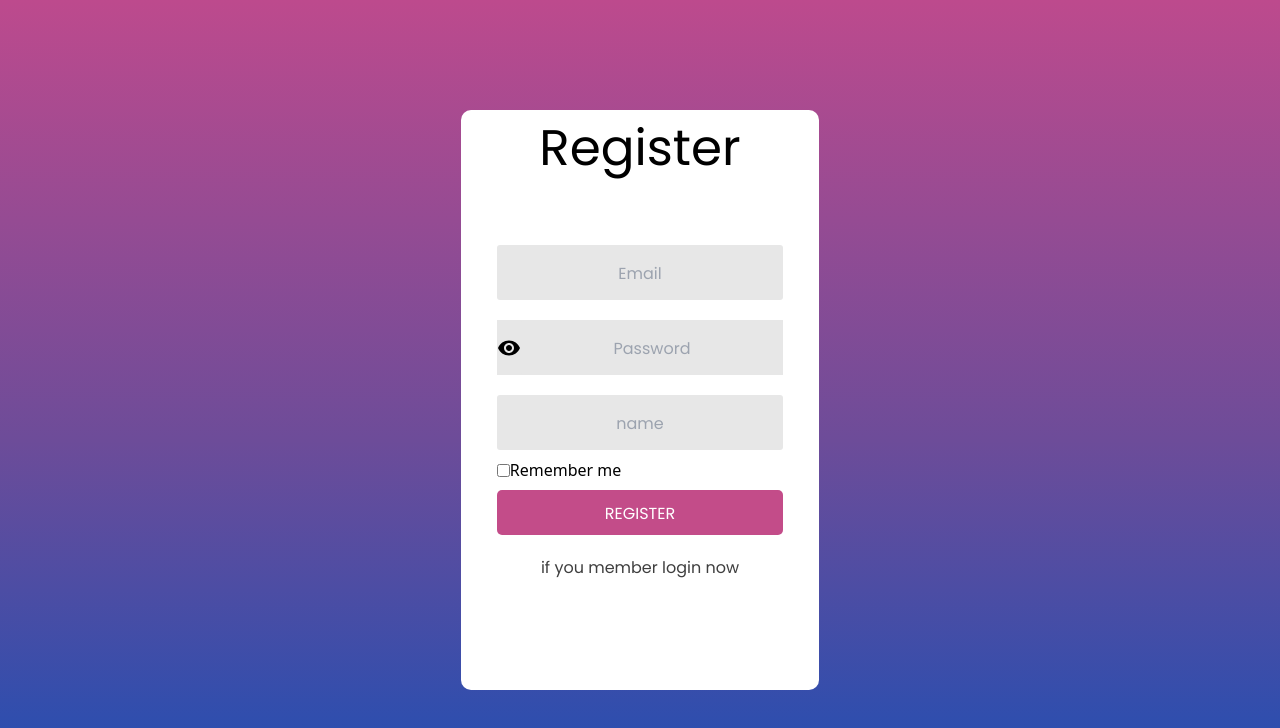
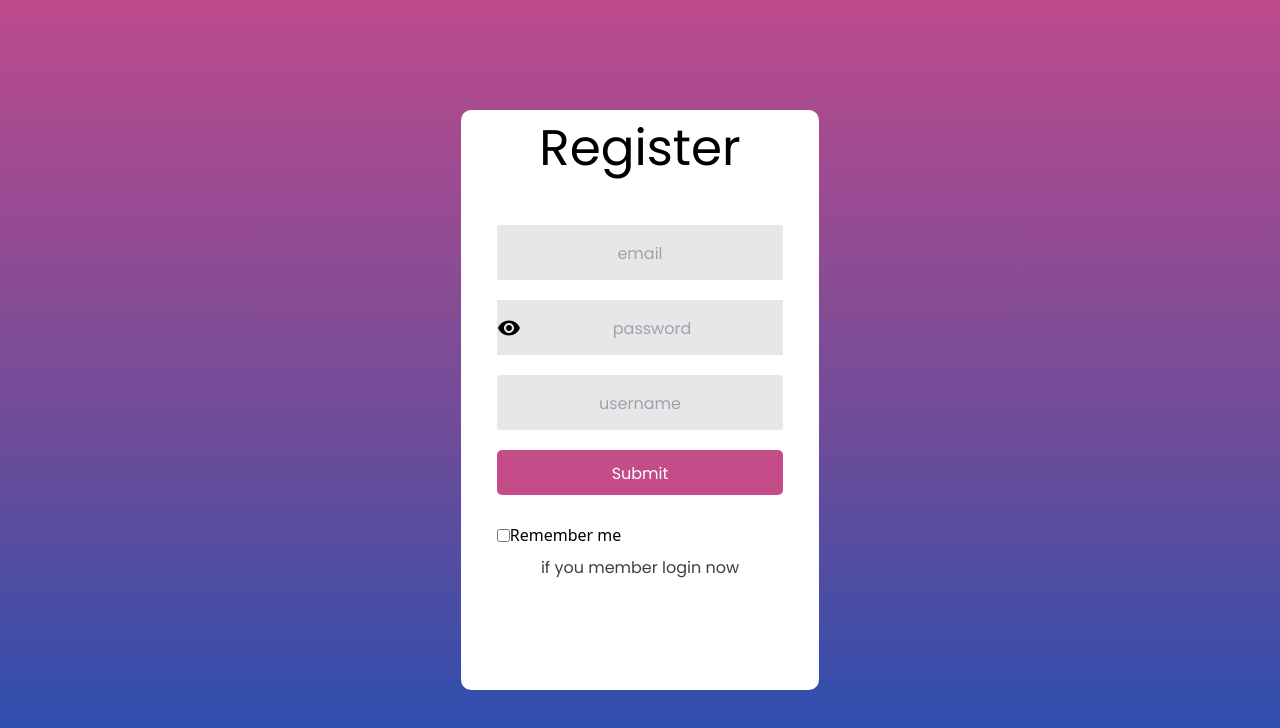
Before and after one commit to outlaw-js/Movie-WebSite, a React (Create React App) app: page /register in a window 1280 px wide. Shown: the top 728 px of the page. Built offline with nearby package versions, Linux system fonts and the light colour scheme.

Commit message:
validate form register

```diff
--- a/src/Components/Register/Register.js
+++ b/src/Components/Register/Register.js
@@ -4,9 +4,8 @@ import { Link, useNavigate } from "react-router-dom";
 import { toast, ToastContainer } from "react-toastify";
 import 'react-toastify/dist/ReactToastify.css';
 import VisibilityIcon from '@mui/icons-material/Visibility';
+import { Formik ,useFormik} from "formik";
 
-// import "./font/font.css";
-// import Header from "./Header";
 import {
   LoginBox,
   buttonFormStyle,
@@ -17,6 +16,7 @@ import {
   pushToLogOrReg,
   divContainerFlex,
 } from "../Login/LoginStyle";
+
 const Register = () => {
   const [showPassword, setShowPassword] = useState(true);
 
@@ -24,12 +24,40 @@ const Register = () => {
   const pushToLogin = () => {
     navigate(`/login`);
   };
-  const submitForm = () => {
 
-    const body1 = {
-      email: emailUser,
-      fullname: username,
-      password: passwordUser,
+  return (
+    <>
+        <div style={divContainer}>
+        <div style={LoginBox}>
+          <h1 style={titleForm}>Register</h1>
+          <Formik
+       initialValues={{ email: '', password: '',username:'' }}
+       validate={values => {
+         const errors = {};
+         if (!values.email) {
+           errors.email = 'Required';
+         }
+         if (values.password=="") {
+           errors.password = 'Required';
+         }
+         if (values.password.length <6 && values.password.length!==0) {
+           errors.password = 'The length is less than 5';
+         }
+         if (!values.username) {
+           errors.username = 'Required';
+         }
+          else if (
+           !/^[A-Z0-9._%+-]+@[A-Z0-9.-]+\.[A-Z]{2,}$/i.test(values.email)
+         ) {
+           errors.email = 'Invalid email address';
+         }
+         return errors;
+       }}
+       onSubmit={(values, { setSubmitting }) => {
+        const body1 = {
+      email: values.email,
+      fullname: values.username,
+      password: values.password,
     };
     const bodyJson = JSON.stringify(body1);
     axios
@@ -55,6 +83,7 @@ const Register = () => {
               navigate(`/login`);
             }, 4000);
         }
+        setSubmitting(true)
 
       })
       .catch((err) => {
@@ -69,44 +98,66 @@ const Register = () => {
           progress: undefined,
 
           });
-      });
-  };
+          setSubmitting(false)      });
+       }}
+     >
+       {({
+         values,
+         errors,
+         touched,
+         handleChange,
+         handleBlur,
+         handleSubmit,
+         isSubmitting,
+         /* and other goodies */
+       }) => (
+         <form onSubmit={handleSubmit} style={{width:"100%" ,display:"flex",alignItems:"center",flexDirection:"column"}}>
+         <div style={{position:"relative",width:"100%",display:"flex",justifyContent:"center",flexDirection:"column",alignItems:"center"}}>
 
-  const [emailUser, setEmailUser] = useState("");
-  const [passwordUser, setPasswordUser] = useState("");
-  const [username, setUsername] = useState("");
-  return (
-    <>
-        <div style={divContainer}>
-        <div style={LoginBox}>
-          <h1 style={titleForm}>Register</h1>
-          <div style={{ marginTop:"20px", width: "80%" }}>
-            <input
-              placeholder="Email"
-              style={inputStyle}
-              onChange={(e) => setEmailUser(e.target.value)}
-            ></input>
-          </div>
-          <div style={{ marginTop:"20px",background: "#E7E7E7",width: "80%",display:"flex",alignItems:"center",height:"55px" }}>
-          <VisibilityIcon onClick={()=>setShowPassword(!showPassword)}/>
+         <div style={{ width: "80%" }}>
 
-            <input
-            type={showPassword==false ?'password' :'text'}
-              placeholder="Password"
-              onChange={(e) => {
-                setPasswordUser(e.target.value);
-              }}
-              style={inputStyle}
-            />
+           <input style={inputStyle}
+             type="email"
+             name="email"
+             onChange={handleChange}
+             onBlur={handleBlur}
+             value={values.email}
+             placeholder="email"
+           />
+           {<span style={{color:"red"}}>{errors.email && touched.email && errors.email}</span>}
+         </div>
+         <div style={{ margin:"20px 0px 20px 0px" ,background: "#E7E7E7",width: "80%",display:"flex",alignItems:"center",height:"55px" }}>
+         <VisibilityIcon onClick={()=>setShowPassword(!showPassword)}/>
+           <input style={inputStyle}
+              type={showPassword==false ?'password' :'text'}
+             name="password"
+             placeholder="password"
+             onChange={handleChange}
+             onBlur={handleBlur}
+             value={values.password}
+           />
+         </div>
+           {<span style={{color:"red" , textAlign: "left",width:"80%"}}>{errors.password && touched.password && errors.password}</span>}
+           <div style={{ width: "80%" ,marginBottom:"20px"}}>
 
-          </div>
-          <div style={{  marginTop:"20px",width: "80%" }}>
-            <input
-              placeholder="name"
-              style={inputStyle}
-              onChange={(e) => setUsername(e.target.value)}
-            ></input>
-          </div>
+           <input style={inputStyle}
+             type="text"
+             name="username"
+             onChange={handleChange}
+             onBlur={handleBlur}
+             value={values.username}
+             placeholder="username"
+           />
+           {<span style={{color:"red"}}>{errors.username && touched.username && errors.username}</span>}
+         </div>
+
+         </div>
+           <button type="submit"  style={buttonFormStyle} disabled={isSubmitting}>
+             Submit
+           </button>
+         </form>
+       )}
+     </Formik>
           <div style={checkDivStyle}>
             <input
               type="checkbox"
@@ -115,9 +166,7 @@ const Register = () => {
             />
             <label>Remember me</label>
           </div>
-          <button style={buttonFormStyle} onClick={submitForm}>
-            REGISTER
-          </button>
+
           <Link to={`/login`} style={pushToLogOrReg}>
             if you member login now
           </Link>
@@ -141,6 +190,6 @@ theme="colored"
 
     </>
   );
-};
+}
 
 export default Register;
```
